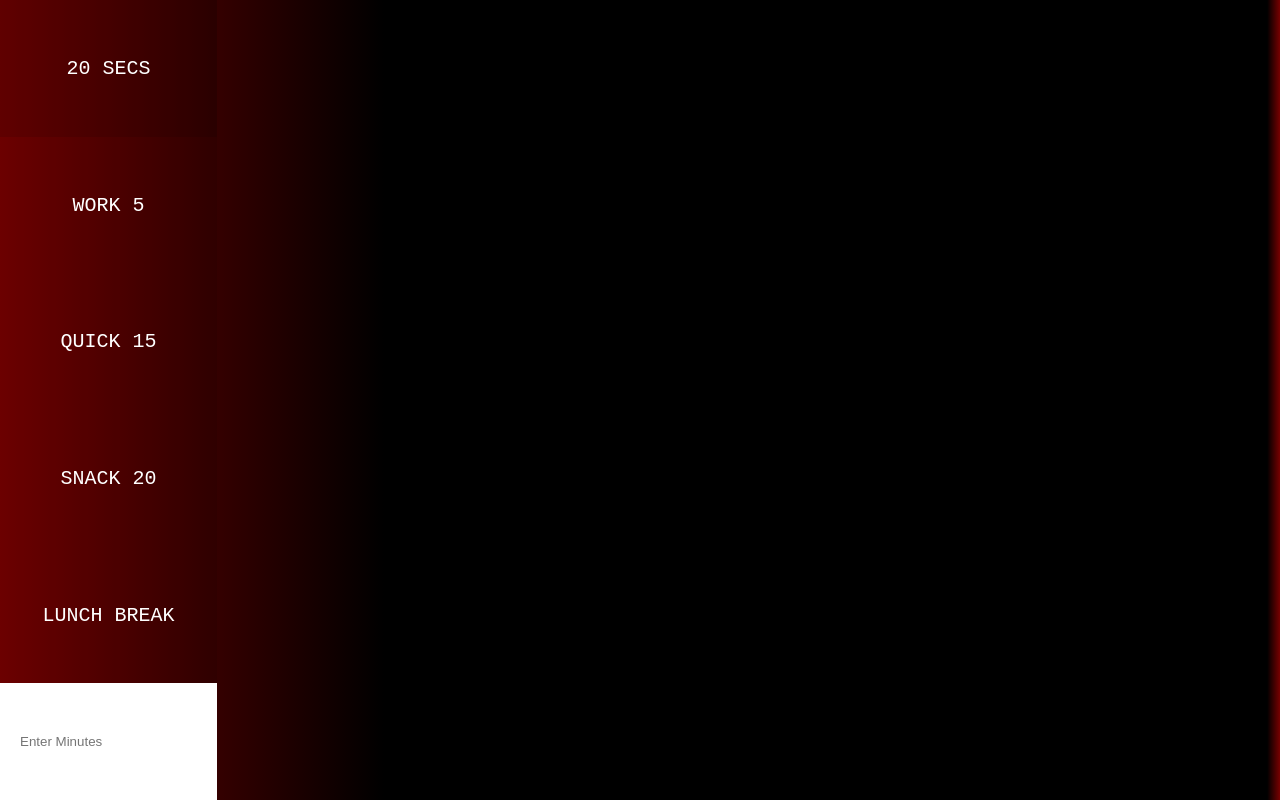
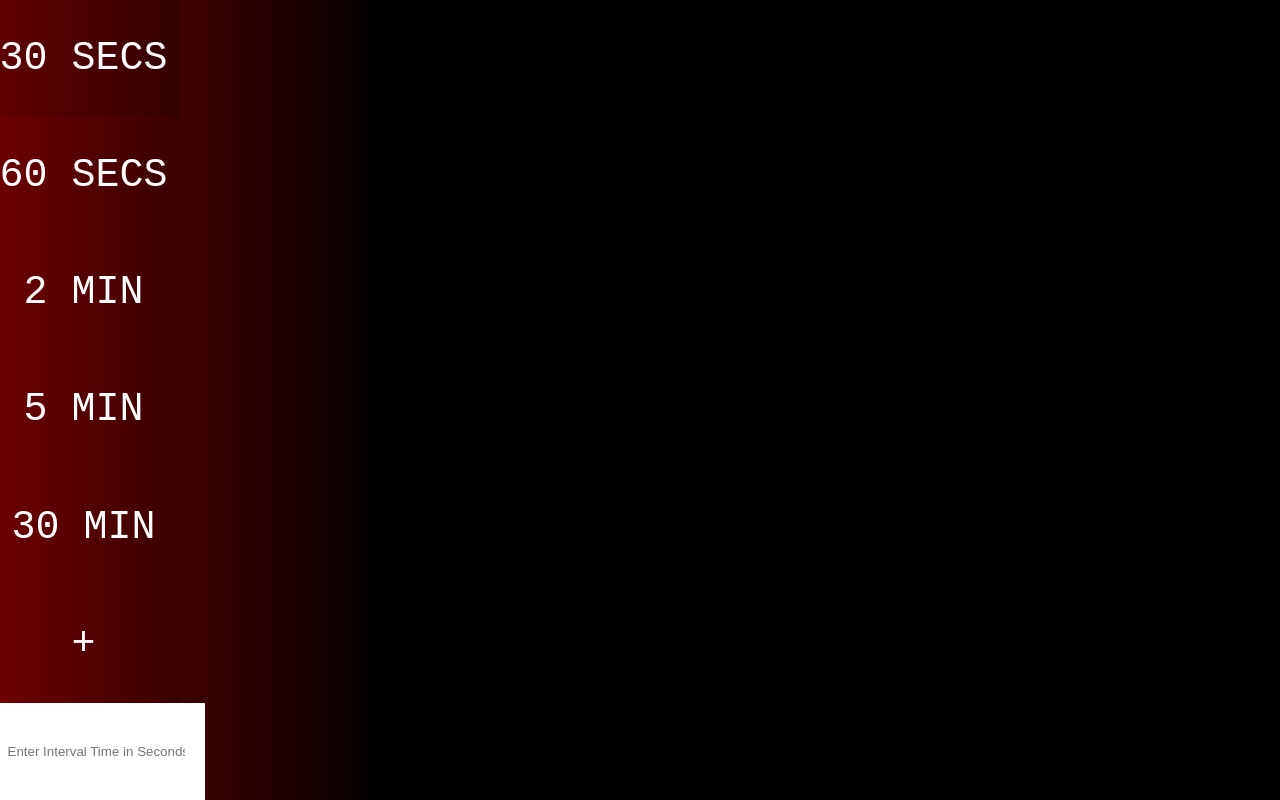
Before and after one commit to trrapp12/CountDownTimer, a plain HTML site: page index.html in a window 1280 px wide. Drawn offline with Linux system fonts and the light colour scheme.

Commit message:
CSS changes, adds media files

```diff
--- a/index.html
+++ b/index.html
@@ -15,13 +15,14 @@
 <body>
   <div class="timer">
     <div class="timer__controls">
-      <button data-time="20" class="timer__button">20 Secs</button>
-      <button data-time="300" class="timer__button">Work 5</button>
-      <button data-time="900" class="timer__button">Quick 15</button>
-      <button data-time="1200" class="timer__button">Snack 20</button>
-      <button data-time="3600" class="timer__button">Lunch Break</button>
+      <button data-time="30" class="timer__button">30 Secs</button>
+      <button data-time="60" class="timer__button">60 Secs</button>
+      <button data-time="120" class="timer__button">2 Min</button>
+      <button data-time="300" class="timer__button">5 Min</button>
+      <button data-time="1800" class="timer__button plus">30 Min</button>
+      <button class="timer__button">+</button>
       <form name="customForm" id="custom">
-        <input type="text" name="minutes" placeholder="Enter Minutes">
+        <input type="text" name="minutes" placeholder="Enter Interval Time in Seconds">
       </form>
     </div>
     <div class="display">
--- a/src/scripts.js
+++ b/src/scripts.js
@@ -64,6 +64,10 @@ function startTimer() {
   countdowntimer(seconds);
 }
 
+function ringBellEnd () {
+
+}
+
 buttons.forEach(button => button.addEventListener('click', startTimer));
 document.customForm.addEventListener('submit', function(e) {
   e.preventDefault();
--- a/src/style.css
+++ b/src/style.css
@@ -1,7 +1,7 @@
 html {
   box-sizing: border-box;
   font-size: 10px;
-  background: linear-gradient(90deg, #780000 0%,#000000 30%,#000000 99%, #780000 100%);
+  background: linear-gradient(90deg, #780000 0%,#000000 30%,#000000 99%, #000000 100%);
 }
 
 *, *:before, *:after {
@@ -34,6 +34,7 @@ body {
   flex-direction: column;
   align-content: center;
   flex-wrap: wrap;
+  width: 15%;
 }
 
 .timer__controls > * {
@@ -57,11 +58,16 @@ body {
   border-color: white;
   cursor: pointer;
   color: white;
-  font-size: 2rem;
+  font-size: 4rem;
   text-transform: uppercase;
   background: rgba(0,0,0,0.1);
   padding: 1rem;
   font-family: 'Inconsolata', monospace;
+  width: 100%;
+}
+
+.timer__button .plus {
+  font-size: 5rem;
 }
 
 .timer__button:hover,
```
Also changed, not shown: 3 other files.
